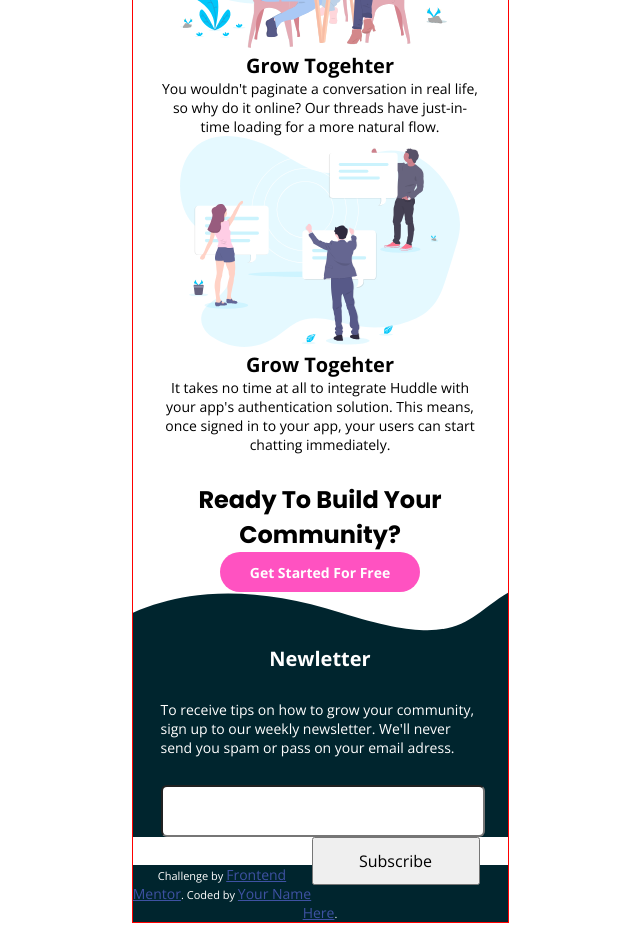
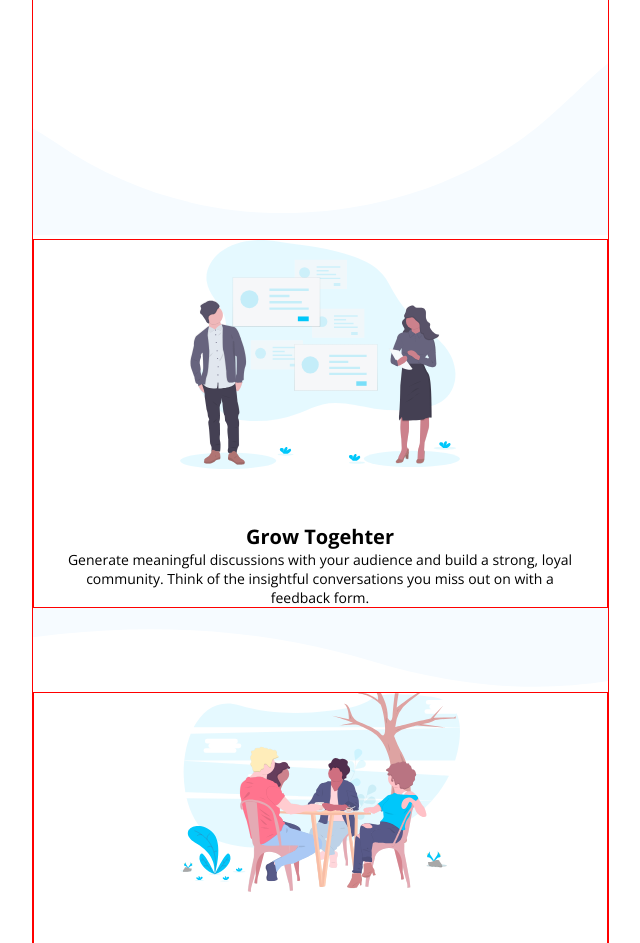
Before and after one commit to ghintema/FrontEndMentor_Huddle-landingpage-with-curved-section, a plain HTML site: page index.html in a window 1280 px wide. Shown: the part 1400-2343 px from the top of the page, without its empty margins (320-960 px from the left). Drawn offline with nearby package versions, Linux system fonts and the light colour scheme.

Commit message:
Update index.html

```diff
--- a/index.html
+++ b/index.html
@@ -79,9 +79,9 @@ footer             14px/24px/600      14px/24px/600
     --fs-xxl: 60px;
 
     --margin-header:24px;
-    --margin-hero:40px;
-    --margin-body:28px;
-    --margin-footer:28px;
+    --margin-hero:0px 40px;
+    --margin-body:0px 28px;
+    --margin-footer:0px 28px;
    }
 
    @media screen and (min-width:1400px) {
@@ -136,11 +136,15 @@ footer             14px/24px/600      14px/24px/600
    .text-center {text-align: center}
    .text-left {text-align: left}
 
+   .clr-button {background-color: var(--clr-btn);}
+
    .margin-header {margin:var(--margin-header)}
    .margin-hero {margin:var(--margin-hero)}
    .margin-body {margin:var(--margin-body)}
    .margin-footer {margin:var(--margin-footer)}
    .margin-auto {margin:auto}
+
+   .width-100 {width: 100%;}
 
    .flex {display:flex}
    .wrap {flex-wrap:wrap}
@@ -158,7 +162,7 @@ footer             14px/24px/600      14px/24px/600
       text-align: center;
     }
     body{
-      max-width: 375px;
+      max-width: 575px;
       margin:auto;
       border:1px solid red;
     }
@@ -173,54 +177,78 @@ footer             14px/24px/600      14px/24px/600
       border-color: #ff52c1;
       background-color: white;
     }
+    h1 {margin: 115px 0px 28px;}
+
     button.get-started {
       width:200px;
       height: 40px;
+      margin:48px 0px 104px;
       border-radius: 20px;
       border:none;
-      background-color: #ff52c1;
       color:white;
     }
-    img.screen-animation {
-      width: 100%;
-      height: auto;
-    }
+    .get-started:hover{background-color: var(--clr-btn-hover) }
+
     .container {
       height: 355px;
+      margin:120px auto;
       align-content: space-between;
       width:min-content;
     }
-
-    img.icon {
+    .icon-reference {
       float:left;
       width:33px;
     }
+
+    .statement {
+      background-color: f6fbff;
+      border:1px solid red;
+    }
+
     img.illustration {
       width:280px;
+      margin-bottom:50px;
     }
-    img.footertop {
-      margin-bottom: -4px;
-      width: 100%;
-    }
+    img.footertop {margin-bottom: -4px;}
+
     footer {
       background-color:#00252e;
       color:white;
     }
+
     .newsletter{
       font-size: 20px;
+      padding:50px 0px 20px;
     }
-    input.email {
-      width: 320px;
+
+    #email {
       height: 48px;
       border-radius: 6px;
+      margin:40px auto 20px;
     }
     .subscribe {
-      width: 168px;
+      width: 50%;
       height: 48px;
-      float:right;
+      color:white;
+      border-radius: 5px;
+      margin-left: 50%;
+      margin-bottom:30px;
+    }
+    footer img.logo {
+      width: 200px;
+      height: 32px;
+      color: white;
     }
 
+    p.huddle{ font-family: 'Poppins'}
+    .icon-huddle {width: 33px}
+    .contact {margin:24px 0px}
+    .icon-contact {margin-right:20px}
 
+    .socialicon {
+      background-color: white;
+      margin:30px 20px 45px 0px;
+    }
 
     .attribution { font-size: 11px; text-align: center; }
     .attribution a { color: hsl(228, 45%, 44%); }
@@ -235,65 +263,79 @@ footer             14px/24px/600      14px/24px/600
     <div class="hero margin-hero">
       <h1 class="fs-primary-heading fw-bold">Build The Community Your Fans Will Love</h1>
       <p class="hero fs-hero fw-regular">Huddle re-imagines the way we build communities. You have a voice, but so does your audience. Create connections with your users as you engage in genuine discussion. </p>
-      <button class="fs-btn-large fw-bold get-started">Get Started For Free</button>
-      <img src="images/screen-mockups.svg" alt="" class="screen-animation">
+      <button class="get-started fs-btn-large fw-bold clr-button">Get Started For Free</button>
+      <img class="screen-animation width-100" src="images/screen-mockups.svg" alt="illustration of screens" >
     </div>
     <div class="container margin-auto flex wrap juco-cntr">
         <div class="references">
-          <img class="icon" src="images/icon-communities.svg" alt="icon communities">
+          <img class="icon-reference" src="images/icon-communities.svg" alt="icon communities">
           <p class="fs-xxl fw-bold">1.4k+</p>
           <p class="fs-reference fw-regular">Communities Formed</p>
         </div>
         <div class="references">
-          <img class="icon" src="images/icon-messages.svg" alt="icon messages">
+          <img class="icon-reference" src="images/icon-messages.svg" alt="icon messages">
           <p class="fs-xxl fw-bold">2.7m+</p>
           <p class="fs-reference fw-regular">Messages Sent</p>
         </div>
     </div>
-    <div class="promises margin-body">
+    <div class="promises">
+      <img class="width-100" src="images/bg-section-top-mobile-1.svg" alt="">
       <div class="statement">
         <img src="images/illustration-grow-together.svg" alt="illustration grow togehter" class="illustration">
         <h3 class="fs-secondary-heading fw-bold">Grow Togehter</h3>
-        <p class="fs-body fw-regular text-center">Generate meaningful discussions with your audience and build a strong, loyal community. Think of the insightful conversations you miss out on with a feedback form. </p>
+        <p class="fs-body fw-regular text-center margin-body">Generate meaningful discussions with your audience and build a strong, loyal community. Think of the insightful conversations you miss out on with a feedback form. </p>
       </div>
+      <img class="width-100" src="images/bg-section-bottom-mobile-1.svg" alt="">
       <div class="statement">
         <img src="images/illustration-flowing-conversation.svg" alt="illustration flowing conversations" class="illustration">
         <h3 class="fs-secondary-heading fw-bold">Grow Togehter</h3>
-        <p class="fs-body fw-regular text-center">You wouldn't paginate a conversation in real life, so why do it online? Our threads have just-in-time loading for a more natural flow.</p>
+        <p class="fs-body fw-regular text-center margin-body">You wouldn't paginate a conversation in real life, so why do it online? Our threads have just-in-time loading for a more natural flow.</p>
       </div>
       <div class="statement">
         <img src="images/illustration-your-users.svg" alt="illustration Your users" class="illustration">
         <h3 class="fs-secondary-heading fw-bold">Grow Togehter</h3>
-        <p class="fs-body fw-regular text-center">It takes no time at all to integrate Huddle with your app's authentication solution. This means, once signed in to your app, your users can start chatting immediately.</p>
+        <p class="fs-body fw-regular text-center margin-body">It takes no time at all to integrate Huddle with your app's authentication solution. This means, once signed in to your app, your users can start chatting immediately.</p>
       </div>
     </div>
     <div class="calltoaction margin-auto">
       <h2 class="fs-primary-heading">Ready To Build Your Community?</h2>
-      <button class="fs-btn-large fw-bold get-started">Get Started For Free</button>
+      <button class="get-started fs-btn-large fw-bold clr-button">Get Started For Free</button>
     </div>
   </main>
-  <img src="images/bg-footer-top-mobile.svg" alt="" class="footertop">
+  <img class="footertop width-100" src="images/bg-footer-top-mobile.svg" alt="" >
   <footer>
-    <h3 class="fs-600 fw-bold">Newletter</h3>
+    <h3 class="newsletter fs-600 fw-bold margin-footer text-left">Newletter</h3>
     <p class="fs-footer margin-footer text-left">To receive tips on how to grow your community, sign up to our weekly newsletter. We'll never send you spam or pass on your email adress.  </p>
-    <form action="" class="margin-footer">
-      <input type="text" class="email">
-      <button class="subscribe fs-500">Subscribe</button>
+    <form action="subscribe to newsletter" class="margin-footer">
+      <input type="text" id="email" class="width-100">
+      <button class="subscribe fs-500 fw-bold clr-button">Subscribe</button>
     </form>
-
-  </footer>
-</body>
+    <div class="margin-footer">
+      <p class="huddle text-left fs-800"> <img class="icon-huddle" src="images/icon-messages.svg" alt="icon messages"> Huddle </p>
+      <p class="fs-footer fw-regular text-left">Lorem ipsum dolor sit amet, consectetur adipiscing elit. Mauris nulla quam, hendrerit lacina vestibuluma a, ultrices quis sem.</p>
+      <p class="contact fs-footer text-left"><img class="icon-contact" src="images/icon-phone.svg" alt="icon phone" >Phone: +1-543-123-4567</p>
+      <p class="contact fs-footer text-left"><img class="icon-contact" src="images/icon-email.svg" alt="icon email" >example@company.com</p>
+      <div class="flex">
+        <img class="socialicon" src="images/icon-facebook.svg" alt="icon facebook" >
+        <img class="socialicon" src="images/icon-instagram.svg" alt="icon icon-instagram" >
+        <img class="socialicon" src="images/icon-twitter.svg" alt="icon twitter">
+      </div>
+    </div>
 
 
 
 
 
+  </footer>
 
-  <footer>
+
+
+
+  <!-- <footer>
     <p class="attribution">
       Challenge by <a href="https://www.frontendmentor.io?ref=challenge" target="_blank">Frontend Mentor</a>.
       Coded by <a href="#">Your Name Here</a>.
     </p>
-  </footer>
+  </footer> -->
 </body>
 </html>
```
